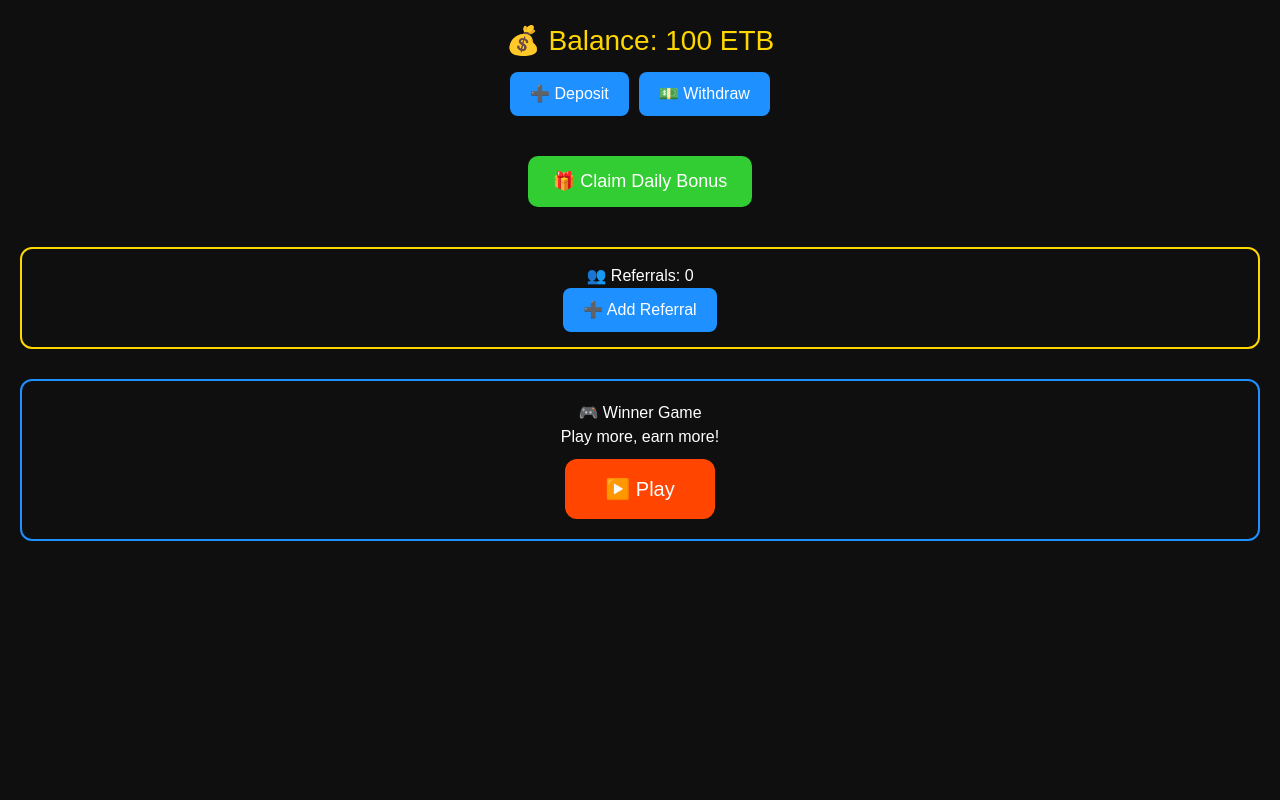
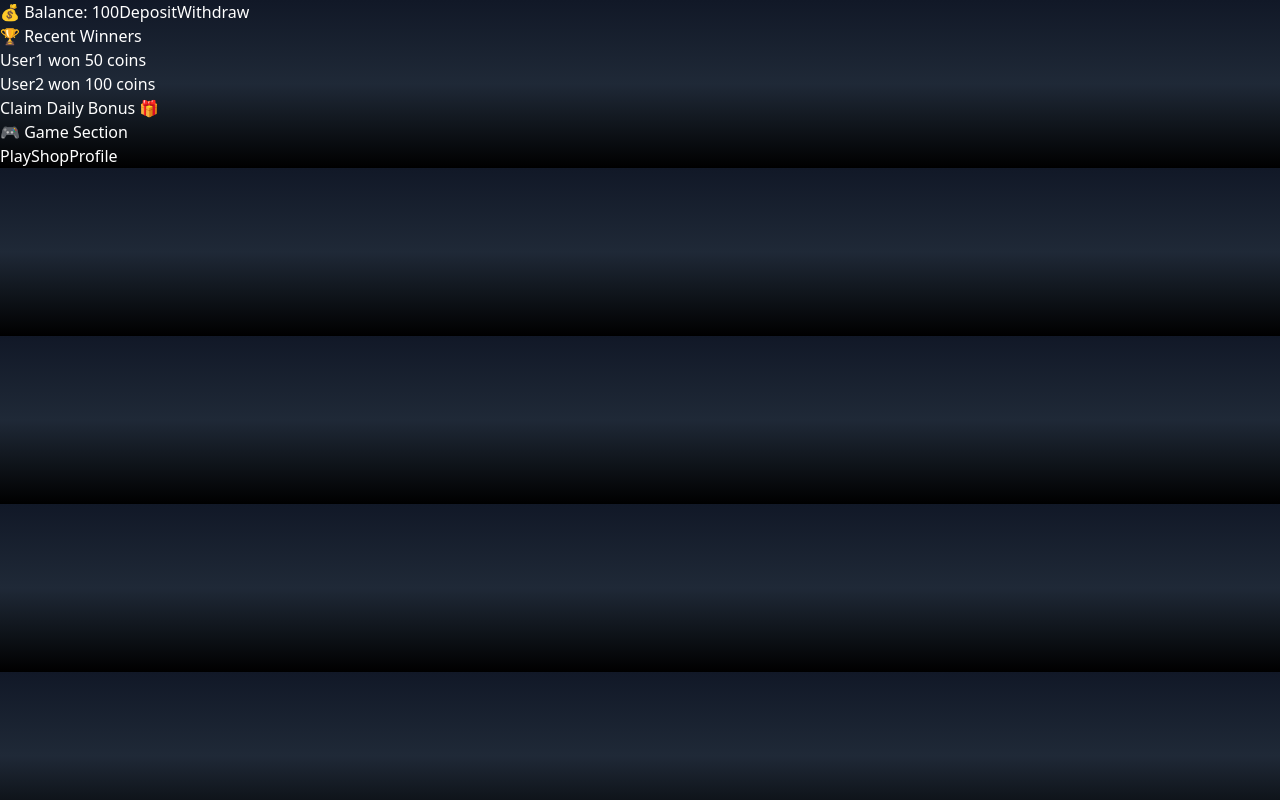
Before and after one commit to Aabelas/Winner-games, a React (Vite) app: page / in a window 1280 px wide. Built offline with nearby package versions, Linux system fonts and the light colour scheme.

Commit message:
Update App.jsx

```diff
--- a/src/App.jsx
+++ b/src/App.jsx
@@ -1,203 +1,89 @@
-import React, { useState } from "react";
+import React, { useState, useEffect } from "react";
+import "./index.css";
 
 function App() {
-  // ====== STATE MANAGEMENT ======
-  const [balance, setBalance] = useState(100); // default balance
-  const [referrals, setReferrals] = useState(0);
-  const [bonusClaimed, setBonusClaimed] = useState(false);
-  const [showDeposit, setShowDeposit] = useState(false);
-  const [showWithdraw, setShowWithdraw] = useState(false);
+  // ======= State =======
+  const [balance, setBalance] = useState(100); // User balance
+  const [dailyBonus, setDailyBonus] = useState(false);
+  const [miniButtons, setMiniButtons] = useState([
+    { id: 1, label: "Play", action: () => alert("Play clicked") },
+    { id: 2, label: "Shop", action: () => alert("Shop clicked") },
+    { id: 3, label: "Profile", action: () => alert("Profile clicked") },
+  ]);
 
-  // ====== HANDLERS ======
-  const handleDepositMethod = (method) => {
-    alert(`Deposit via ${method} coming soon!`);
-    setShowDeposit(false);
-  };
+  const [winners, setWinners] = useState([
+    { name: "User1", prize: 50 },
+    { name: "User2", prize: 100 },
+  ]);
 
-  const handleWithdrawMethod = (method) => {
-    alert(`Withdraw via ${method} coming soon!`);
-    setShowWithdraw(false);
-  };
+  // ======= Daily Bonus Timer =======
+  useEffect(() => {
+    const lastClaim = localStorage.getItem("dailyBonusClaim");
+    const now = new Date().getTime();
 
-  const handleClaimBonus = () => {
-    if (!bonusClaimed) {
-      setBalance(balance + 10); // +10 bonus
-      setBonusClaimed(true);
-      alert("🎁 Daily bonus claimed! +10 added to balance.");
-    } else {
-      alert("You already claimed your daily bonus today!");
+    if (!lastClaim || now - lastClaim > 24 * 60 * 60 * 1000) {
+      setDailyBonus(true);
+    }
+  }, []);
+
+  const claimDailyBonus = () => {
+    if (dailyBonus) {
+      const bonusAmount = 10;
+      setBalance(balance + bonusAmount);
+      localStorage.setItem("dailyBonusClaim", new Date().getTime());
+      setDailyBonus(false);
+      alert(`You claimed ${bonusAmount} coins!`);
     }
   };
 
-  const handleReferral = () => {
-    setReferrals(referrals + 1);
-    setBalance(balance + 5); // reward for referral
-    alert("✅ Referral added! +5 balance");
-  };
+  return (
+    <div className="app-container">
+      {/* ===== Top Section ===== */}
+      <header className="top-section">
+        <div className="balance">
+          💰 Balance: {balance}
+          <button className="deposit-btn">Deposit</button>
+          <button className="withdraw-btn">Withdraw</button>
+        </div>
+        <div className="winners">
+          <h3>🏆 Recent Winners</h3>
+          <ul>
+            {winners.map((winner, idx) => (
+              <li key={idx}>
+                {winner.name} won {winner.prize} coins
+              </li>
+            ))}
+          </ul>
+        </div>
+      </header>
 
-  const handlePlayGame = () => {
-    const win = Math.random() > 0.5; // 50% chance
-    if (win) {
-      setBalance(balance + 20);
-      alert("🎉 You won +20!");
-    } else {
-      setBalance(balance - 10);
-      alert("😢 You lost -10");
-    }
-  };
+      {/* ===== Daily Bonus ===== */}
+      <section className="daily-bonus">
+        {dailyBonus ? (
+          <button className="claim-btn" onClick={claimDailyBonus}>
+            Claim Daily Bonus 🎁
+          </button>
+        ) : (
+          <span>Daily Bonus Claimed ✅</span>
+        )}
+      </section>
 
-  // ====== UI ======
-  return (
-    <div style={styles.container}>
-      {/* Top Balance Section */}
-      <h1 style={styles.balance}>💰 Balance: {balance} ETB</h1>
-      <div style={styles.topButtons}>
-        <button style={styles.button} onClick={() => setShowDeposit(!showDeposit)}>
-          ➕ Deposit
-        </button>
-        <button style={styles.button} onClick={() => setShowWithdraw(!showWithdraw)}>
-          💵 Withdraw
-        </button>
-      </div>
+      {/* ===== Main Game Area ===== */}
+      <main className="game-area">
+        <h2>🎮 Game Section</h2>
+        {/* Put your game or content here */}
+      </main>
 
-      {/* Deposit Options */}
-      {showDeposit && (
-        <div style={styles.popupBox}>
-          <h3>Choose Deposit Method</h3>
-          <button style={styles.optionButton} onClick={() => handleDepositMethod("Telebirr")}>
-            📲 Telebirr
+      {/* ===== Mini Buttons Bottom ===== */}
+      <footer className="mini-buttons">
+        {miniButtons.map((btn) => (
+          <button key={btn.id} onClick={btn.action}>
+            {btn.label}
           </button>
-          <button style={styles.optionButton} onClick={() => handleDepositMethod("Bank Transfer")}>
-            🏦 Bank Transfer
-          </button>
-          <button style={styles.optionButton} onClick={() => handleDepositMethod("Mpesa")}>
-            💳 Mpesa
-          </button>
-        </div>
-      )}
-
-      {/* Withdraw Options */}
-      {showWithdraw && (
-        <div style={styles.popupBox}>
-          <h3>Choose Withdraw Method</h3>
-          <button style={styles.optionButton} onClick={() => handleWithdrawMethod("Telebirr")}>
-            📲 Telebirr
-          </button>
-          <button style={styles.optionButton} onClick={() => handleWithdrawMethod("Bank Transfer")}>
-            🏦 Bank Transfer
-          </button>
-          <button style={styles.optionButton} onClick={() => handleWithdrawMethod("Mpesa")}>
-            💳 Mpesa
-          </button>
-        </div>
-      )}
-
-      {/* Daily Bonus */}
-      <button style={styles.bonusButton} onClick={handleClaimBonus}>
-        🎁 Claim Daily Bonus
-      </button>
-
-      {/* Referral Section */}
-      <div style={styles.referralBox}>
-        <h3>👥 Referrals: {referrals}</h3>
-        <button style={styles.button} onClick={handleReferral}>
-          ➕ Add Referral
-        </button>
-      </div>
-
-      {/* Game Section */}
-      <div style={styles.gameBox}>
-        <h2>🎮 Winner Game</h2>
-        <p>Play more, earn more!</p>
-        <button style={styles.playButton} onClick={handlePlayGame}>
-          ▶️ Play
-        </button>
-      </div>
+        ))}
+      </footer>
     </div>
   );
 }
 
-// ====== INLINE STYLES ======
-const styles = {
-  container: {
-    textAlign: "center",
-    fontFamily: "Arial, sans-serif",
-    padding: "20px",
-    backgroundColor: "#0f0f0f",
-    minHeight: "100vh",
-    color: "white",
-  },
-  balance: {
-    fontSize: "28px",
-    marginBottom: "10px",
-    color: "#FFD700",
-  },
-  topButtons: {
-    display: "flex",
-    justifyContent: "center",
-    gap: "10px",
-    marginBottom: "20px",
-  },
-  button: {
-    padding: "10px 20px",
-    fontSize: "16px",
-    backgroundColor: "#1E90FF",
-    border: "none",
-    borderRadius: "8px",
-    color: "white",
-    cursor: "pointer",
-  },
-  bonusButton: {
-    padding: "12px 25px",
-    fontSize: "18px",
-    margin: "20px 0",
-    backgroundColor: "#32CD32",
-    border: "none",
-    borderRadius: "10px",
-    color: "white",
-    cursor: "pointer",
-  },
-  referralBox: {
-    margin: "20px 0",
-    padding: "15px",
-    border: "2px solid #FFD700",
-    borderRadius: "12px",
-  },
-  gameBox: {
-    marginTop: "30px",
-    padding: "20px",
-    border: "2px solid #1E90FF",
-    borderRadius: "12px",
-  },
-  playButton: {
-    padding: "15px 40px",
-    fontSize: "20px",
-    marginTop: "10px",
-    backgroundColor: "#FF4500",
-    border: "none",
-    borderRadius: "12px",
-    color: "white",
-    cursor: "pointer",
-  },
-  popupBox: {
-    background: "#1c1c1c",
-    padding: "15px",
-    margin: "10px auto",
-    borderRadius: "10px",
-    border: "2px solid #FFD700",
-    maxWidth: "300px",
-  },
-  optionButton: {
-    display: "block",
-    width: "100%",
-    padding: "10px",
-    margin: "5px 0",
-    backgroundColor: "#444",
-    color: "white",
-    border: "none",
-    borderRadius: "8px",
-    cursor: "pointer",
-  },
-};
-
 export default App;
```
